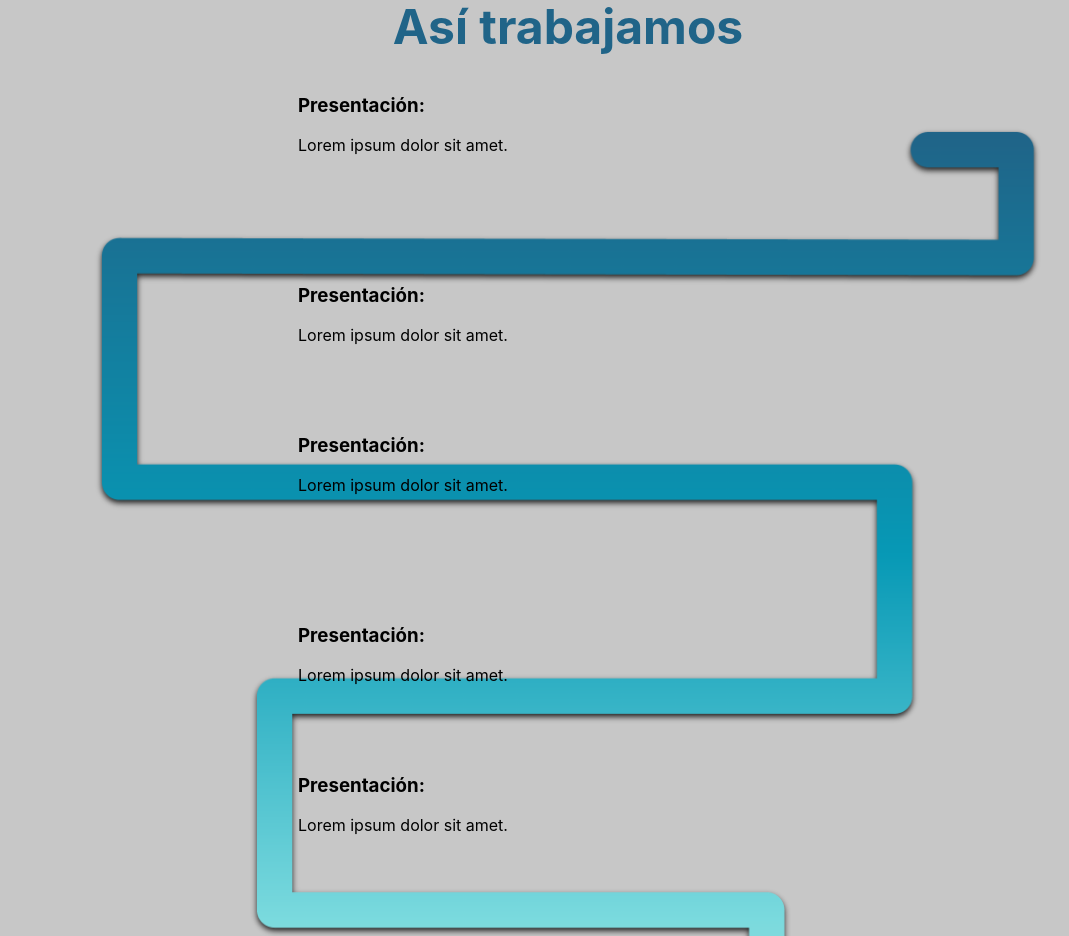
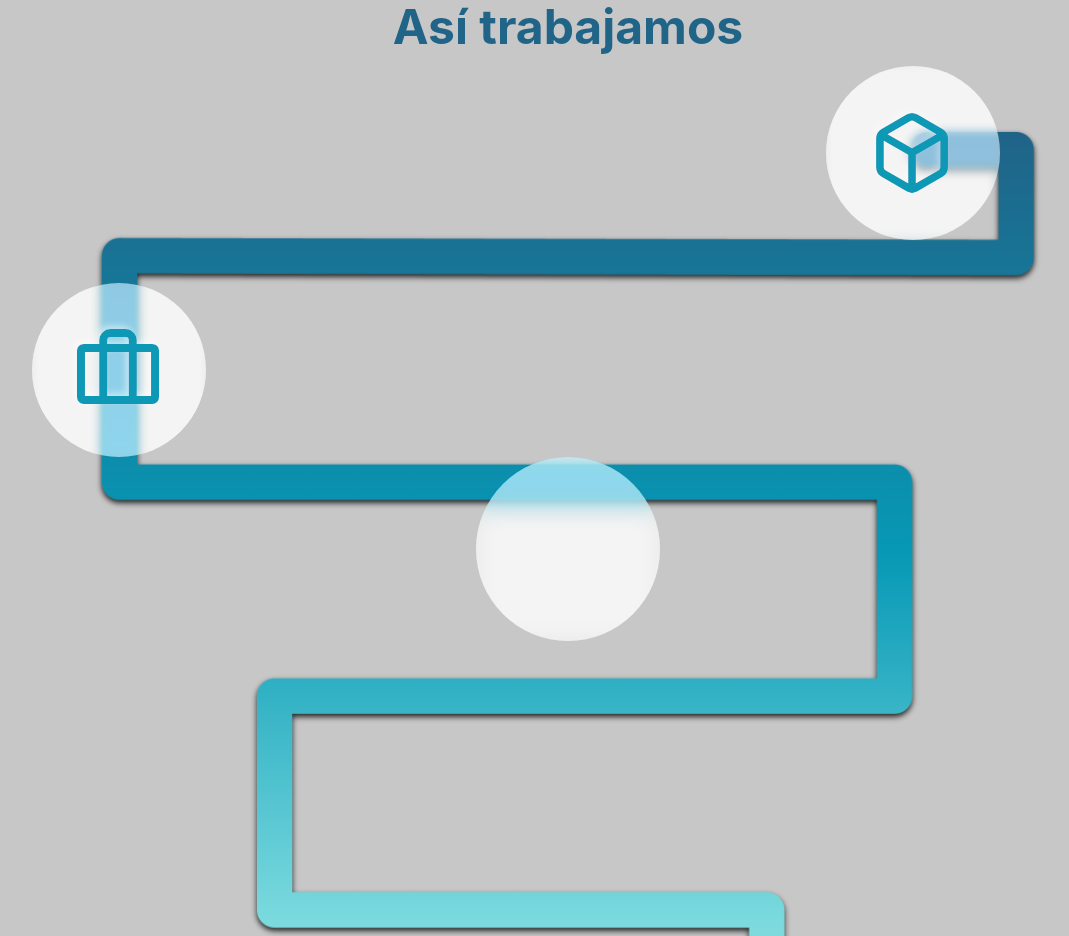
Before and after one commit to ifnoxdesarrollo/if_nox-sitio-v01, a React (Create React App) app in the folder if_nox-sitio-v01/: page / in a window 1280 px wide. Shown: the part 3580-4516 px from the top of the page, without its empty margins (72-1141 px from the left). Built offline with nearby package versions, Linux system fonts and the light colour scheme.

Commit message:
animacion a.t.

```diff
--- a/if_nox-sitio-v01/src/Componentes/S5_Asi_trabajamos/Asi_trabajamos.css
+++ b/if_nox-sitio-v01/src/Componentes/S5_Asi_trabajamos/Asi_trabajamos.css
@@ -33,11 +33,144 @@
 .compromisos,
 .implementacion,
 .qa {
-    width: 540px;
-    height: 170px;
+    /* width: 184px;
+    height: 184px;
+    backdrop-filter: blur(5px) saturate(180%);
+    -webkit-backdrop-filter: blur(5px) saturate(180%);
+    background-color: rgba(255, 255, 255, 0.56);
+    border-radius: 100px; */
+    display: flex;
+    flex-direction: row;
+    align-items: center;
 }
 
 .entrega {
-    width: 420px;
-    height: 270px;
+    width: 184px;
+    height: 184px;
+    backdrop-filter: blur(13px) saturate(180%);
+    -webkit-backdrop-filter: blur(5px) saturate(180%);
+    background-color: rgba(255, 255, 255, 0.56);
+    border-radius: 100px;
 }
+
+.presentacion {
+    justify-content: flex-end;
+    width: 54rem;
+    margin-top: -12.5rem;
+
+}
+
+.registro {
+    justify-content: flex-start;
+    width: 54rem;
+    margin-top: 2.7rem;
+    margin-right: 13rem;
+}
+
+.proceso__elemento-1 {
+    width: 174px;
+    height: 174px;
+    backdrop-filter: blur(5px) saturate(180%);
+    -webkit-backdrop-filter: blur(5px) saturate(180%);
+    background-color: rgba(255, 255, 255, 0.56);
+    border-radius: 100px;
+    display: flex;
+    flex-direction: row;
+    justify-content: flex-end;
+    align-items: center;
+    transition: all 0.5s ease;
+}
+
+.proceso__elemento-2 {
+    width: 174px;
+    height: 174px;
+    backdrop-filter: blur(5px) saturate(180%);
+    -webkit-backdrop-filter: blur(5px) saturate(180%);
+    background-color: rgba(255, 255, 255, 0.56);
+    border-radius: 100px;
+    display: flex;
+    flex-direction: row;
+    justify-content: flex-start;
+    align-items: center;
+    transition: all 0.5s ease;
+}
+
+.animado {
+    width: 540px;
+    height: 174px;
+    border-radius: 20px;
+    backdrop-filter: blur(5px) saturate(180%);
+    -webkit-backdrop-filter: blur(5px) saturate(180%);
+    background-color: rgba(255, 255, 255, 0.56);
+}
+
+.icono__icono-1 {
+    position: relative;
+    top: 1.6rem;
+    left: 21.3rem;
+    z-index: 999;
+    cursor: pointer;
+
+}
+
+.icono__icono-2 {
+    position: relative;
+    top: 9rem;
+    right: 28.3rem;
+    z-index: 999;
+    cursor: pointer;
+}
+
+
+.proceso__elemento-1__texto,
+.proceso__elemento-3__texto,
+.proceso__elemento-4__texto,
+.proceso__elemento-5__texto,
+.proceso__elemento-6__texto {
+    display: none;
+    margin-right: 12rem;
+    animation: deslizar 0.5s forwards;
+}
+
+.proceso__elemento-2__texto {
+    display: none;
+    animation: deslizarIzq 0.5s forwards;
+    margin-left: 3rem;
+    line-height: 0.5;
+}
+
+
+@keyframes deslizar {
+    0% {
+        transform: translateX(100%);
+        opacity: 0;
+    }
+
+    100% {
+        transform: translateX(0);
+        opacity: 1;
+    }
+}
+
+@keyframes deslizarIzq {
+    0% {
+        transform: translateX(0%);
+        opacity: 0;
+    }
+
+    100% {
+        transform: translateX(100%);
+        opacity: 1;
+    }
+}
+
+
+.visible {
+    display: block;
+}
+
+.proceso__elemento-1__texto__titulo {}
+
+.proceso__elemento-1__texto__item {
+    line-height: 0.5;
+}
--- a/if_nox-sitio-v01/src/Componentes/S5_Asi_trabajamos/Asi_trabajamos.jsx
+++ b/if_nox-sitio-v01/src/Componentes/S5_Asi_trabajamos/Asi_trabajamos.jsx
@@ -2,63 +2,118 @@ import React from 'react'
 import './Asi_trabajamos.css'
 
 function Asi_trabajamos() {
+
+    const animarDiv = () => {
+        const procesoElemento1 = document.querySelector('.proceso__elemento-1');
+        procesoElemento1.classList.toggle('animado');
+        const procesoTexto = document.querySelector('.proceso__elemento-1__texto');
+        procesoTexto.classList.toggle('visible')
+    }
+
+    const animarDiv2 = () => {
+        const procesoElemento2 = document.querySelector('.proceso__elemento-2');
+        procesoElemento2.classList.toggle('animado');
+        const procesoTexto = document.querySelector('.proceso__elemento-2__texto');
+        procesoTexto.classList.toggle('visible')
+    }
+
+    const animarDiv3 = () => {
+        const procesoElemento3 = document.querySelector('.proceso__elemento-3');
+        procesoElemento3.classList.toggle('animado');
+        const procesoTexto = document.querySelector('.proceso__elemento-3__texto');
+        procesoTexto.classList.toggle('visible')
+    }
+
+    const animarDiv4 = () => {
+        const procesoElemento4 = document.querySelector('.proceso__elemento-4');
+        procesoElemento4.classList.toggle('animado');
+        const procesoTexto = document.querySelector('.proceso__elemento-4__texto');
+        procesoTexto.classList.toggle('visible')
+    }
+
+    const animarDiv5 = () => {
+        const procesoElemento5 = document.querySelector('.proceso__elemento-5');
+        procesoElemento5.classList.toggle('animado');
+        const procesoTexto = document.querySelector('.proceso__elemento-5__texto');
+        procesoTexto.classList.toggle('visible')
+    }
+
+    const animarDiv6 = () => {
+        const procesoElemento6 = document.querySelector('.proceso__elemento-6');
+        procesoElemento6.classList.toggle('animado');
+        const procesoTexto = document.querySelector('.proceso__elemento-6__texto');
+        procesoTexto.classList.toggle('visible')
+    }
+
     return (
         <div className='asi-trabajamos'>
             <div className="asi-trabajamos__contenedor">
                 <h1 className='asi-trabajamos__titulo'>Así trabajamos</h1>
+                <img onClick={animarDiv} className='icono__icono-1' src="/images/cubo.svg" alt="" />
+                <img onClick={animarDiv2} className='icono__icono-2' src="/images/maletin.svg" alt="" />
+                {/* <img onClick={animarDiv} className='icono__icono' src="/images/cubo.svg" alt="" />
+                <img onClick={animarDiv} className='icono__icono' src="/images/cubo.svg" alt="" />
+                <img onClick={animarDiv} className='icono__icono' src="/images/cubo.svg" alt="" />
+                <img onClick={animarDiv} className='icono__icono' src="/images/cubo.svg" alt="" /> */}
                 <img className='laberinto' src="/images/laberinto.png" alt="" />
                 <div className="presentacion">
-                    <div className="presentacion__titulo">
-                        <h3>Presentación:</h3>
-                        <p>Lorem ipsum dolor sit amet.</p>
+                    <div onClick={animarDiv} className="proceso__elemento-1">
+                        <div className="proceso__elemento-1__texto">
+                            <h3 className='proceso__elemento-1__texto__titulo'>Presentación:</h3>
+                            <p className='proceso__elemento-1__texto__item'>Equipo de trabajo</p>
+                            <p className='proceso__elemento-1__texto__item'>Procesos</p>
+                            <p className='proceso__elemento-1__texto__item'>Herramientas</p>
                         </div>
-                    <div className="presentacion__icono">
-                        <img src="" alt="" />
                     </div>
                 </div>
                 <div className="registro">
-                    <div className="presentacion__icono">
-                        <img src="" alt="" />
+                    <div onClick={animarDiv2} className="proceso__elemento-2">
+                        <div className="proceso__elemento-2__texto">
+                            <h3 className='proceso__elemento-2__texto__titulo'>Presentación:</h3>
+                            <p className='proceso__elemento-2__texto__item'>Equipo de trabajo</p>
+                            <p className='proceso__elemento-2__texto__item'>Procesos</p>
+                            <p className='proceso__elemento-2__texto__item'>Herramientas</p>
                         </div>
-                    <div className="presentacion__titulo">
-                        <h3>Presentación:</h3>
-                        <p>Lorem ipsum dolor sit amet.</p>
                     </div>
                 </div>
                 <div className="compromisos">
-                    <div className="presentacion__titulo">
-                        <h3>Presentación:</h3>
-                        <p>Lorem ipsum dolor sit amet.</p>
+                    <div onClick={animarDiv3} className="proceso__elemento-3">
+                        <div className="proceso__elemento-3__texto">
+                            <h3 className='proceso__elemento-3__texto__titulo'>Presentación:</h3>
+                            <p className='proceso__elemento-3__texto__item'>Equipo de trabajo</p>
+                            <p className='proceso__elemento-3__texto__item'>Procesos</p>
+                            <p className='proceso__elemento-3__texto__item'>Herramientas</p>
                         </div>
-                    <div className="presentacion__icono">
-                        <img src="" alt="" />
                     </div>
                 </div>
                 <div className="implementacion">
-                    <div className="presentacion__icono">
-                        <img src="" alt="" />
+                    <div onClick={animarDiv4} className="proceso__elemento-4">
+                        <div className="proceso__elemento-4__texto">
+                            <h3 className='proceso__elemento-4__texto__titulo'>Presentación:</h3>
+                            <p className='proceso__elemento-4__texto__item'>Equipo de trabajo</p>
+                            <p className='proceso__elemento-4__texto__item'>Procesos</p>
+                            <p className='proceso__elemento-4__texto__item'>Herramientas</p>
                         </div>
-                    <div className="presentacion__titulo">
-                        <h3>Presentación:</h3>
-                        <p>Lorem ipsum dolor sit amet.</p>
                     </div>
                 </div>
                 <div className="qa">
-                    <div className="presentacion__titulo">
-                        <h3>Presentación:</h3>
-                        <p>Lorem ipsum dolor sit amet.</p>
+                    <div onClick={animarDiv5} className="proceso__elemento-5">
+                        <div className="proceso__elemento-5__texto">
+                            <h3 className='proceso__elemento-5__texto__titulo'>Presentación:</h3>
+                            <p className='proceso__elemento-5__texto__item'>Equipo de trabajo</p>
+                            <p className='proceso__elemento-5__texto__item'>Procesos</p>
+                            <p className='proceso__elemento-5__texto__item'>Herramientas</p>
                         </div>
-                    <div className="presentacion__icono">
-                        <img src="" alt="" />
                     </div>
                 </div>
                 <div className="entrega">
-                    <div className="presentacion__icono">
-                        <img src="" alt="" />
+                    <div onClick={animarDiv6} className="proceso__elemento-6">
+                        <div className="proceso__elemento-6__texto">
+                            <h3 className='proceso__elemento-6__texto__titulo'>Presentación:</h3>
+                            <p className='proceso__elemento-6__texto__item'>Equipo de trabajo</p>
+                            <p className='proceso__elemento-6__texto__item'>Procesos</p>
+                            <p className='proceso__elemento-6__texto__item'>Herramientas</p>
                         </div>
-                    <div className="presentacion__titulo">
-                        <h3>Presentación:</h3>
-                        <p>Lorem ipsum dolor sit amet.</p>
                     </div>
                 </div>
 
--- a/if_nox-sitio-v01/src/componentes/Proyectos Destacados/Proy_dest.css
+++ b/if_nox-sitio-v01/src/componentes/Proyectos Destacados/Proy_dest.css
@@ -19,12 +19,21 @@
 
 }
 
+.proy-dest__contenedor {
+    width: 764px;
+    display: flex;
+    align-items: center;
+    flex-direction: column;
+}
+
 .proy-dest__contenedor__titulo {
     font-size: 48px;
     color: #fff;
     text-align: center;
-    margin: 59px 391px 24px;
+    /* margin: 84px 424px 24px; */
     line-height: 1;
+    width: 518px !important;
+    height: 65px !important;
 }
 
 .proy-dest__contenedor__frase {
@@ -32,6 +41,7 @@
     color: #fff;
     text-align: center;
     margin: 0px 268px 85px 269px;
+    width: 764px;
 
 }
 
```
Also changed, not shown: if_nox-sitio-v01/public/images/cubo.svg (added), if_nox-sitio-v01/public/images/maletin.svg (added). Lines whose indentation alone changed are shown as unchanged.
